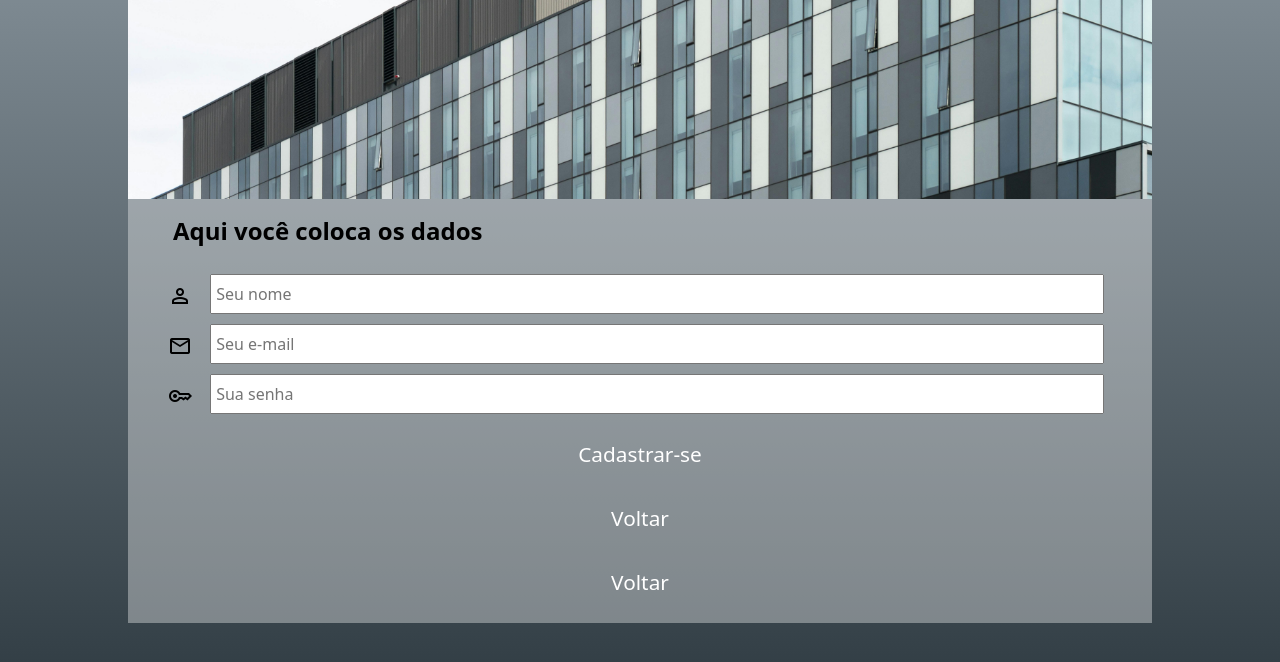
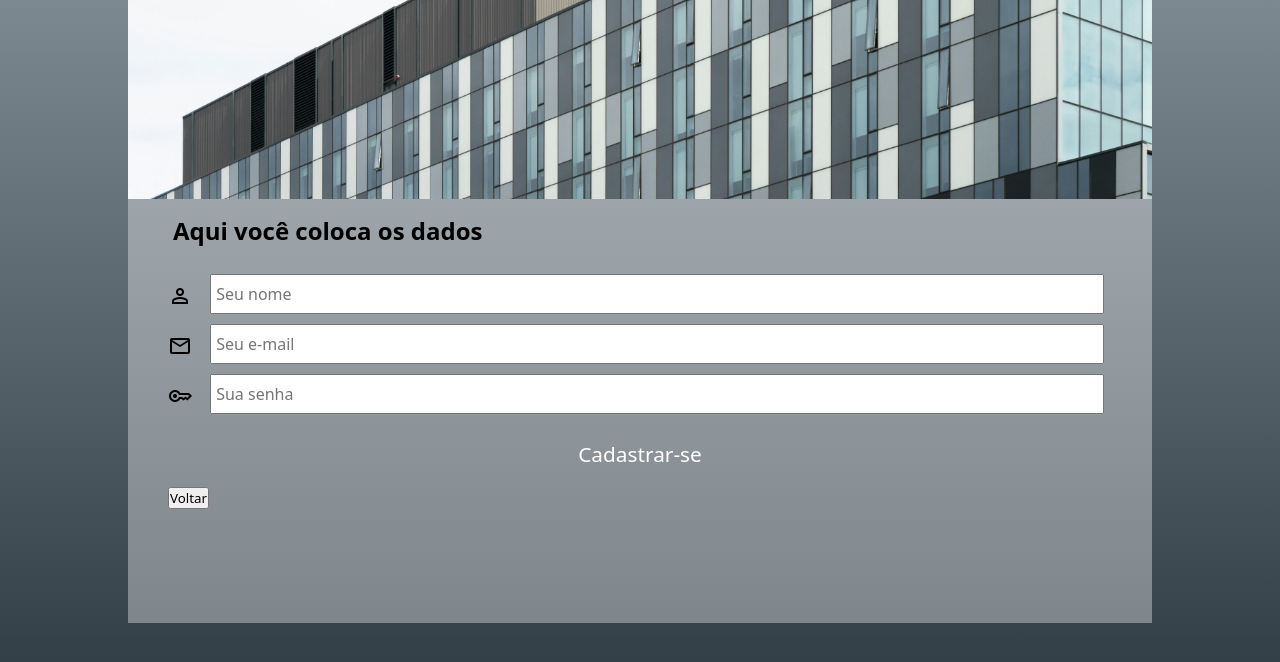
Before and after one commit to Kawatos/GlassBoard, a PHP site: page /cadastro.php in a window 1280 px wide. Shown: the part 89-751 px from the top of the page. Run offline with PHP 8.4, Linux system fonts and the light colour scheme.

Commit message:
mudança

```diff
--- a/Codigos/cadastro.php
+++ b/Codigos/cadastro.php
@@ -75,16 +75,11 @@
                         <input type="submit" value="Cadastrar-se" id="cadb">
                     </div>
                     <div class="botao-container">
-                    <form method="get" action="index.html" novalidade>
-                            <input type="submit" value="Voltar" id="ivoltar">
-                    </form>
+
                 </div>
                 </form>
-                <div class="botao-container">
-                    <form method="get" action="index.html">
-                            <input type="submit" value="Voltar" id="ivoltar">
-                    </form>
-                </div>
+
+                <input type="button" value="Voltar" id="ivoltar">
 
 
             </div>
```
